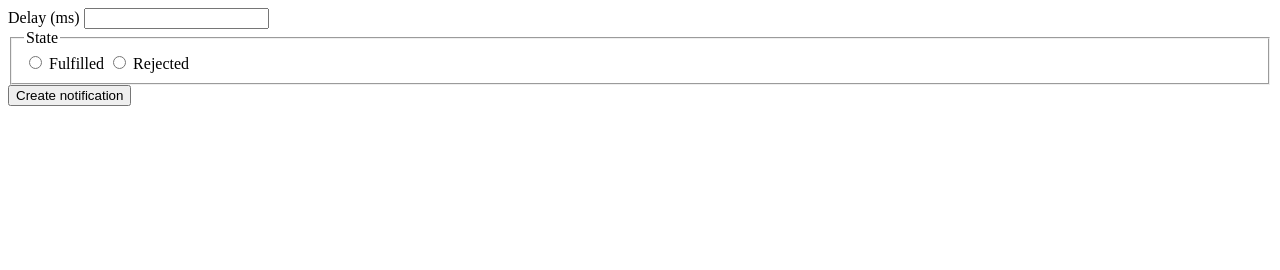
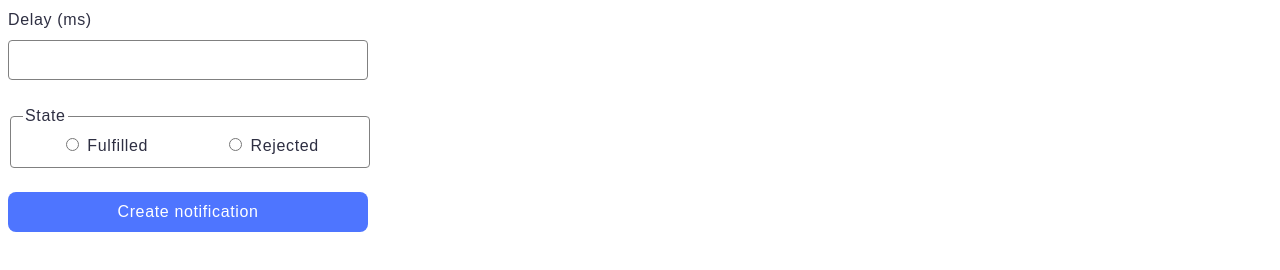
Before and after one commit to KiraKostina/goit-js-hw-10, a website built with Vite: page src/2-snackbar.html in a window 1280 px wide. Built offline with nearby package versions, Linux system fonts and the light colour scheme.

Commit message:
update timer+snackbar.css

```diff
--- a/src/css/1-timer.css
+++ b/src/css/1-timer.css
@@ -42,7 +42,7 @@ button {
   padding: 8px 16px;
   width: 75px;
   height: 40px;
-  background: #4e75ff;
+  background-color: #4e75ff;
   border: none;
   font-family: 'Montserrat', sans-serif;
   font-weight: 500;
@@ -50,12 +50,15 @@ button {
   line-height: 1.5;
   letter-spacing: 0.04em;
   color: #fff;
+  transition: background-color 250ms cubic-bezier(0.4, 0, 0.2, 1);
 }
+
 button:hover {
-  background: #6c8cff;
+  background-color: #6c8cff;
 }
+
 button:disabled {
-  background: #cfcfcf;
+  background-color: #cfcfcf;
   color: #989898;
 }
 
--- a/src/css/2-snackbar.css
+++ b/src/css/2-snackbar.css
@@ -0,0 +1,73 @@
+body {
+  background: #fff;
+  font-family: 'Montserrat', sans-serif;
+  font-weight: 400;
+  font-size: 16px;
+  line-height: 1.5;
+  letter-spacing: 0.04em;
+  color: #2e2f42;
+}
+
+.form {
+  display: flex;
+  flex-direction: column;
+  gap: 24px;
+}
+
+input[type='number'] {
+  display: flex;
+  flex-direction: column;
+  width: 360px;
+  height: 40px;
+  margin-top: 8px;
+  padding-left: 16px;
+  box-sizing: border-box;
+  border-radius: 4px;
+  outline: transparent;
+  border: 1px solid #808080;
+  transition: border-color 250ms cubic-bezier(0.4, 0, 0.2, 1);
+}
+
+input[type='number']:hover {
+  border: 1px solid #000000;
+}
+
+input[type='number']:active {
+  border: 1px solid #4e75ff;
+}
+
+fieldset {
+  width: 360px;
+  height: 64px;
+  display: flex;
+  flex-direction: row;
+  justify-content: space-around;
+  box-sizing: border-box;
+  border-radius: 4px;
+  outline: transparent;
+  border: 1px solid #808080;
+  transition: border-color 250ms cubic-bezier(0.4, 0, 0.2, 1);
+}
+
+fieldset:hover {
+  border: 1px solid #000000;
+}
+
+button {
+  border-radius: 8px;
+  padding: 8px 16px;
+  width: 360px;
+  height: 40px;
+  background: #4e75ff;
+  border: none;
+  font-family: 'Montserrat', sans-serif;
+  font-weight: 500;
+  font-size: 16px;
+  line-height: 1.5;
+  letter-spacing: 0.04em;
+  color: #fff;
+}
+
+button:hover {
+  background: #6c8cff;
+}
```
